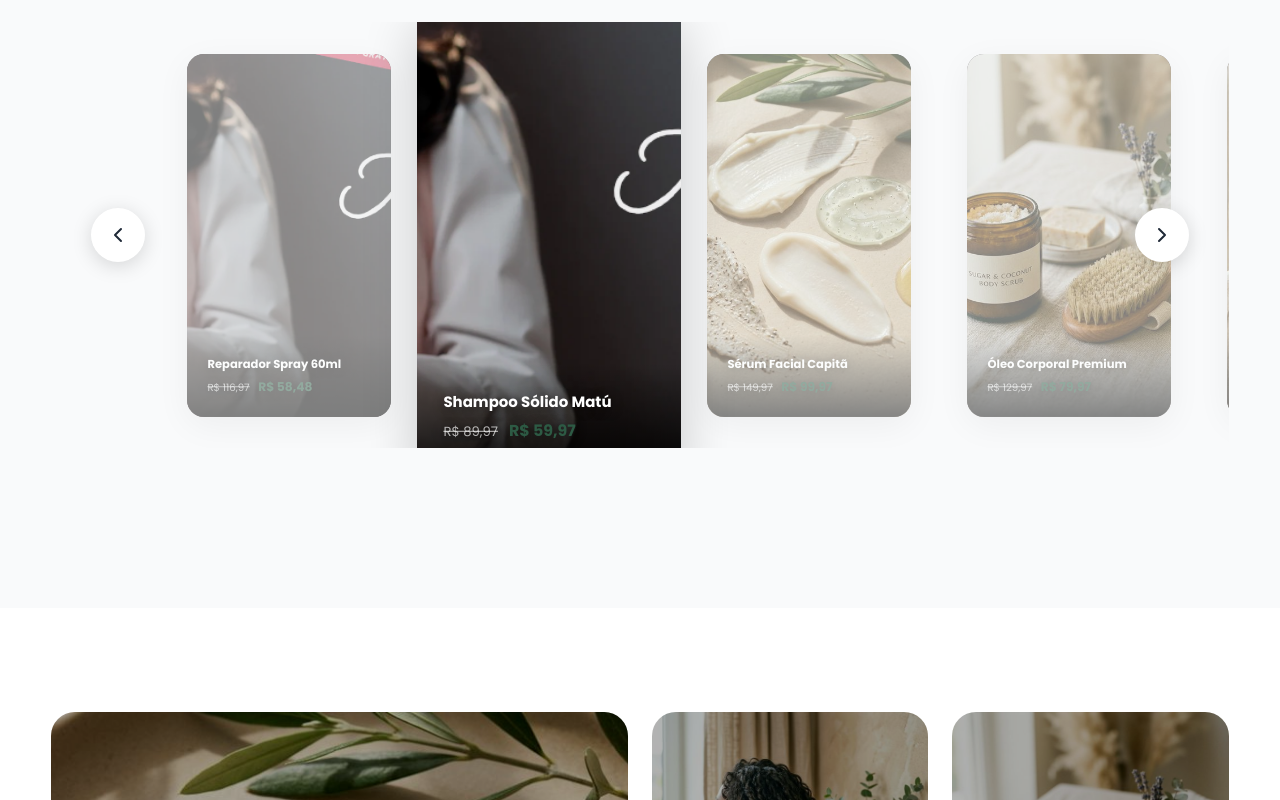
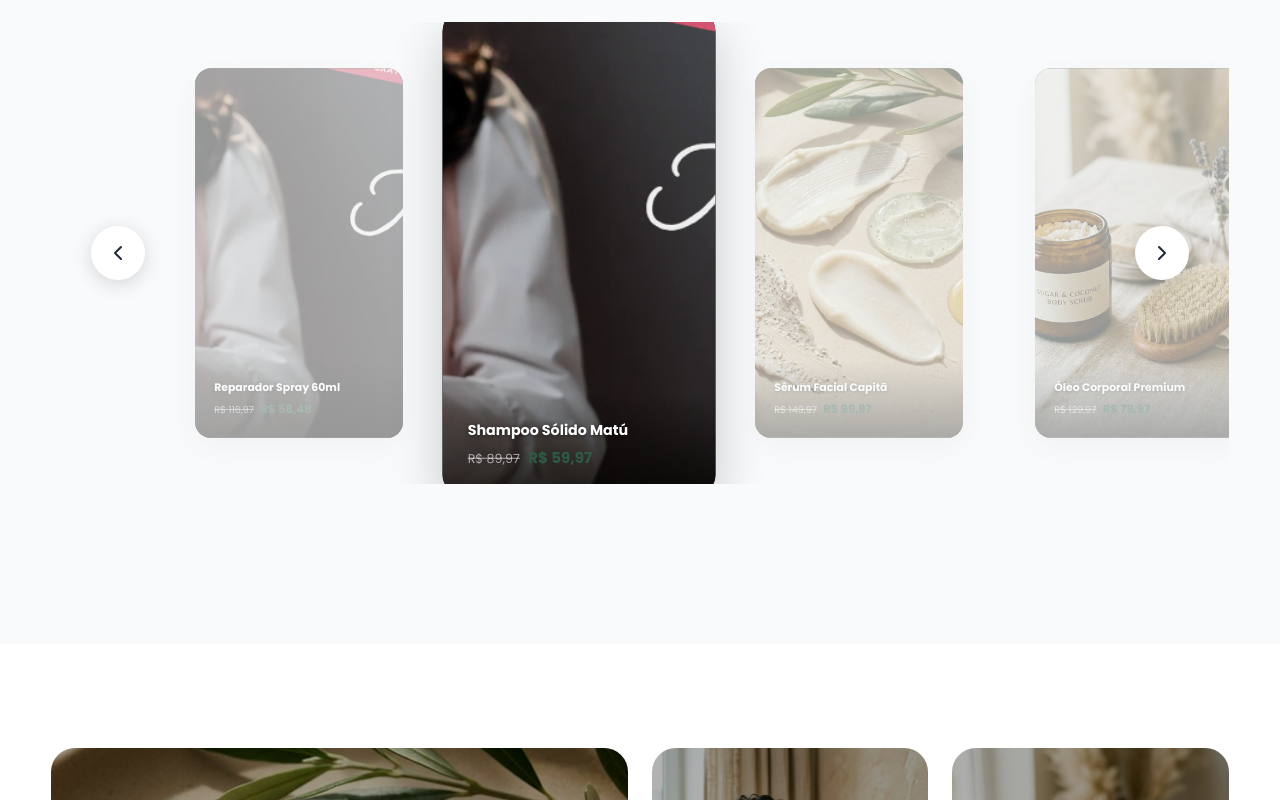
Before and after one commit to ElyssonSantos/matu, a React (Vite) app: page / in a window 1280 px wide. Shown: the part 1543-2343 px from the top of the page. Built offline with nearby package versions, Linux system fonts and the light colour scheme.

Commit message:
UI: Redesign Instagram Reelfy-style com 5 itens e estilo clean

```diff
--- a/src/pages/Home.jsx
+++ b/src/pages/Home.jsx
@@ -200,16 +200,11 @@ export default function Home({ addToCart }) {
                 >
                   <img src={r.poster} alt={r.product} className="insta-poster" />
                   <div className="insta-card-overlay">
-                    <div className="insta-product-mini">
-                      <div className="mini-thumb-box">
-                        <img src={r.thumb} alt="" />
-                      </div>
-                      <div className="mini-info">
-                        <span className="mini-name">{r.product}</span>
-                        <div className="mini-prices">
-                          <span className="mini-old">R$ {r.oldPrice.split(' ')[1]}</span>
-                          <span className="mini-new">R$ {r.price.split(' ')[1]}</span>
-                        </div>
+                    <div className="insta-product-clean">
+                      <span className="clean-name">{r.product}</span>
+                      <div className="clean-prices">
+                        <span className="clean-old">R$ {r.oldPrice.split(' ')[1]}</span>
+                        <span className="clean-new">R$ {r.price.split(' ')[1]}</span>
                       </div>
                     </div>
                   </div>
@@ -505,20 +500,20 @@ export default function Home({ addToCart }) {
 .insta-card {
   position: relative;
   flex-shrink: 0;
-  width: 240px;
+  width: 260px;
   aspect-ratio: 9/16;
   border-radius: 20px;
   overflow: hidden;
   cursor: pointer;
-  transition: all 0.8s cubic-bezier(0.4, 0, 0.2, 1);
+  transition: all 1s cubic-bezier(0.19, 1, 0.22, 1);
   background: #000;
   box-shadow: 0 10px 40px rgba(0,0,0,0.1);
-  opacity: 0.5;
-  transform: scale(0.85);
+  opacity: 0.4;
+  transform: scale(0.8);
 }
 
 .insta-card.is-centered {
-  transform: scale(1.1);
+  transform: scale(1.05);
   z-index: 5;
   opacity: 1;
   box-shadow: 0 20px 50px rgba(0,0,0,0.2);
@@ -530,28 +525,19 @@ export default function Home({ addToCart }) {
   position: absolute;
   bottom: 0; left: 0; right: 0;
   padding: 1.5rem;
-  background: linear-gradient(transparent, rgba(0,0,0,0.9));
+  background: linear-gradient(transparent, rgba(0,0,0,0.7));
 }
 
-.insta-product-mini {
+.insta-product-clean {
   display: flex;
   flex-direction: column;
-  gap: 0.4rem;
-  background: none;
-  backdrop-filter: none;
-  border-radius: 0;
-  padding: 0;
-  border: none;
+  gap: 0.3rem;
+  text-align: left;
 }
-
-.mini-thumb-box { display: none; }
-.mini-thumb-box img { width: 100%; height: 100%; object-fit: contain; padding: 2px; }
-
-.mini-info { display: flex; flex-direction: column; gap: 4px; text-shadow: 0 2px 10px rgba(0,0,0,0.5); }
-.mini-name { color: #fff; font-size: 0.85rem; font-weight: 700; white-space: nowrap; }
-.mini-prices { display: flex; gap: 10px; align-items: center; }
-.mini-old { color: rgba(255,255,255,0.7); font-size: 0.75rem; text-decoration: line-through; }
-.mini-new { color: #2D5A44; font-size: 0.9rem; font-weight: 900; }
+.clean-name { color: #fff; font-size: 0.85rem; font-weight: 700; text-shadow: 0 1px 4px rgba(0,0,0,0.5); }
+.clean-prices { display: flex; gap: 8px; align-items: center; }
+.clean-old { color: rgba(255,255,255,0.6); font-size: 0.75rem; text-decoration: line-through; }
+.clean-new { color: #2D5A44; font-size: 0.9rem; font-weight: 900; }
 
 .insta-nav {
   position: absolute;
```
